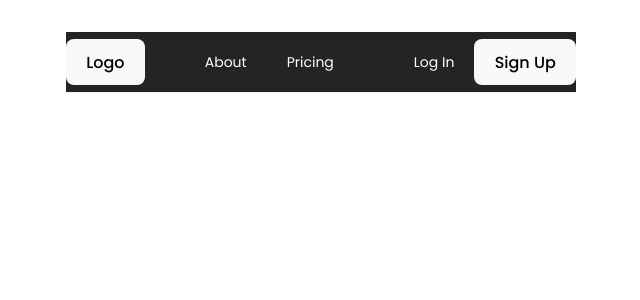
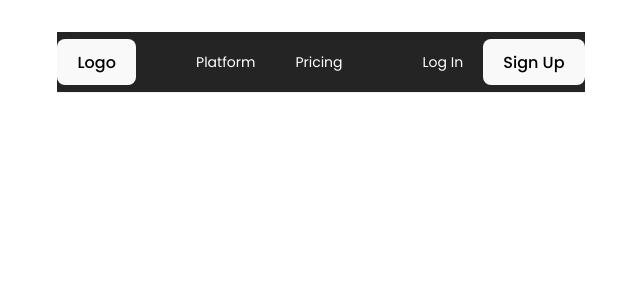
Before and after one commit to Wednesday-Vibes/vpn-frontend, a React (Vite) app: page / in a window 1280 px wide. Shown: the top 300 px of the page, without its empty margins (319-959 px from the left). Built offline with nearby package versions, Linux system fonts and the light colour scheme.

Commit message:
navbar update 2

```diff
--- a/src/components/Landing/Header/navbar.tsx
+++ b/src/components/Landing/Header/navbar.tsx
@@ -12,8 +12,8 @@
 
                     <ul>
                         <li className="nav-li">
-                            <Link className="nav-Link" to="/about">
-                                About
+                            <Link className="nav-Link" to="/platform">
+                                Platform
                             </Link>
                         </li>
                         <li className="nav-li">
@@ -26,15 +26,12 @@
                     <div className="ln">
                         <ul>
                             <li className="nav-li">
-                                <Link
-                                    className="nav-Link"
-                                    to="https://app.bootprint.com"
-                                >
+                                <Link className="nav-Link" to="/login">
                                     Log In
                                 </Link>
                             </li>
                         </ul>
-                        <Link to="https://app.bootprint.com/sign_up">
+                        <Link to="/signup">
                             <button>Sign Up</button>
                         </Link>
                     </div>
```
Also changed, not shown: 1 other file (tests, documents, lock files or other folders).
